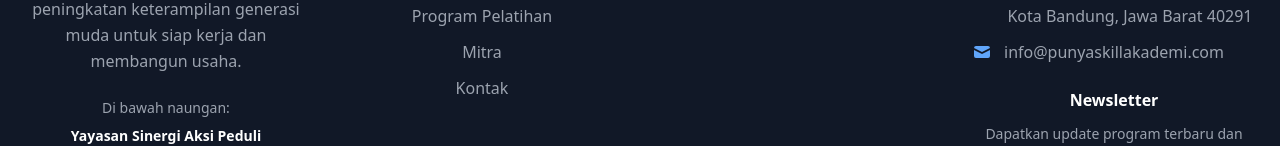
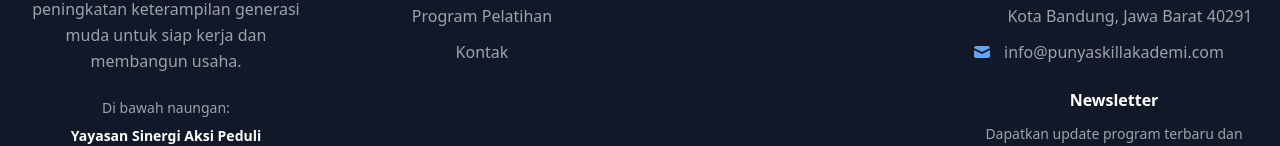
Before and after one commit to oktapianir/PSA-WEB, a React (Vite) app in the folder Client/: page /login in a window 1280 px wide. Shown: the part 216-362 px from the top of the page. Built offline with nearby package versions, Linux system fonts and the light colour scheme.

Commit message:
delete for mitra, and change url for route some navigation in footer

```diff
--- a/Client/src/components/Footer.jsx
+++ b/Client/src/components/Footer.jsx
@@ -38,7 +38,7 @@ export default function Footer() {
             <ul className="space-y-3">
               <li>
                 <a
-                  href="#"
+                  href="/"
                   className="text-gray-400 hover:text-white transition-colors duration-200"
                 >
                   Beranda
@@ -46,7 +46,7 @@ export default function Footer() {
               </li>
               <li>
                 <a
-                  href="#"
+                  href="/tentangkami"
                   className="text-gray-400 hover:text-white transition-colors duration-200"
                 >
                   Tentang Kami
@@ -62,15 +62,7 @@ export default function Footer() {
               </li>
               <li>
                 <a
-                  href="#"
-                  className="text-gray-400 hover:text-white transition-colors duration-200"
-                >
-                  Mitra
-                </a>
-              </li>
-              <li>
-                <a
-                  href="#"
+                  href="/contact"
                   className="text-gray-400 hover:text-white transition-colors duration-200"
                 >
                   Kontak
@@ -101,7 +93,10 @@ export default function Footer() {
                   />
                 </svg>
                 <div className="text-gray-400">
-                  <p>VOffice BYE, Jl. Terusan Jakarta No.404, Sukamiskin, Kec. Arcamanik</p>
+                  <p>
+                    VOffice BYE, Jl. Terusan Jakarta No.404, Sukamiskin, Kec.
+                    Arcamanik
+                  </p>
                   <p>Kota Bandung, Jawa Barat 40291</p>
                 </div>
               </div>
```
